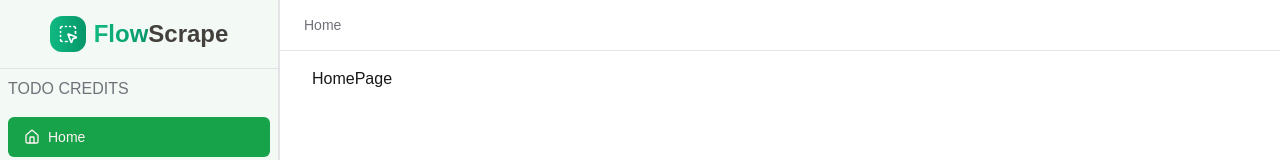
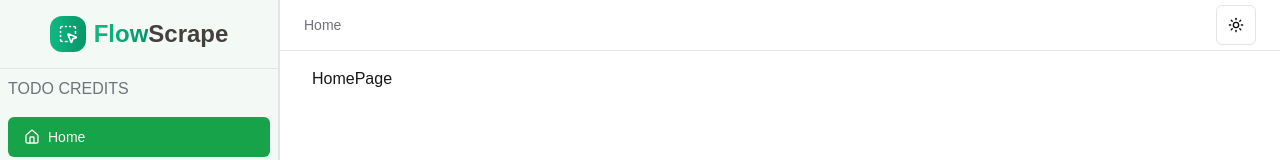
Before and after one commit to mixin27/mix-flow-scrape, a Next.js app: page / in a window 1280 px wide. Shown: the top 160 px of the page. Built offline with nearby package versions, Linux system fonts and the light colour scheme.

Commit message:
theme mode toggle

```diff
--- a/src/app/(dashboard)/layout.tsx
+++ b/src/app/(dashboard)/layout.tsx
@@ -2,6 +2,7 @@
 
 import BreadcrumbHeader from '@/components/common/breadcrumb-header';
 import DesktopSidebar from '@/components/common/sidebar';
+import { ModeToggle } from '@/components/common/theme/theme-mode-toggle';
 import { Separator } from '@/components/ui/separator';
 
 function DashboardLayout({ children }: { children: React.ReactNode }) {
@@ -11,6 +12,10 @@
       <div className="flex min-h-screen flex-1 flex-col">
         <header className="container flex h-[50px] items-center justify-between px-6 py-4">
           <BreadcrumbHeader />
+
+          <div className="flex items-center gap-1">
+            <ModeToggle />
+          </div>
         </header>
         <Separator />
         <div className="overflow-auto">
--- a/src/app/layout.tsx
+++ b/src/app/layout.tsx
@@ -1,7 +1,8 @@
 import type { Metadata } from 'next';
 import localFont from 'next/font/local';
 
-import { Toaster } from '@/components/ui/sonner';
+import { Toaster } from '@/components/ui/toaster';
+import { AppProviders } from '@/providers/app-providers';
 
 import './globals.css';
 
@@ -27,13 +28,14 @@
   children: React.ReactNode;
 }>) {
   return (
-    <html lang="en">
+    <html lang="en" suppressHydrationWarning>
       <body
         className={`${geistSans.variable} ${geistMono.variable} antialiased`}
       >
-        {children}
-
-        <Toaster richColors />
+        <AppProviders>
+          {children}
+          <Toaster />
+        </AppProviders>
       </body>
     </html>
   );
--- /dev/null
+++ b/src/components/common/theme/theme-mode-toggle.tsx
@@ -0,0 +1,39 @@
+'use client';
+
+import { Moon, Sun } from 'lucide-react';
+import { useTheme } from 'next-themes';
+
+import { Button } from '@/components/ui/button';
+import {
+  DropdownMenu,
+  DropdownMenuContent,
+  DropdownMenuItem,
+  DropdownMenuTrigger,
+} from '@/components/ui/dropdown-menu';
+
+export function ModeToggle() {
+  const { setTheme } = useTheme();
+
+  return (
+    <DropdownMenu>
+      <DropdownMenuTrigger asChild>
+        <Button variant="outline" size="icon">
+          <Sun className="h-[1.2rem] w-[1.2rem] rotate-0 scale-100 transition-all dark:-rotate-90 dark:scale-0" />
+          <Moon className="absolute h-[1.2rem] w-[1.2rem] rotate-90 scale-0 transition-all dark:rotate-0 dark:scale-100" />
+          <span className="sr-only">Toggle theme</span>
+        </Button>
+      </DropdownMenuTrigger>
+      <DropdownMenuContent align="end">
+        <DropdownMenuItem onClick={() => setTheme('light')}>
+          Light
+        </DropdownMenuItem>
+        <DropdownMenuItem onClick={() => setTheme('dark')}>
+          Dark
+        </DropdownMenuItem>
+        <DropdownMenuItem onClick={() => setTheme('system')}>
+          System
+        </DropdownMenuItem>
+      </DropdownMenuContent>
+    </DropdownMenu>
+  );
+}
--- /dev/null
+++ b/src/providers/app-providers.tsx
@@ -0,0 +1,13 @@
+'use client';
+
+import React from 'react';
+
+import { ThemeProvider } from 'next-themes';
+
+export function AppProviders({ children }: { children: React.ReactNode }) {
+  return (
+    <ThemeProvider attribute="class" defaultTheme="system" enableSystem>
+      {children}
+    </ThemeProvider>
+  );
+}
```
